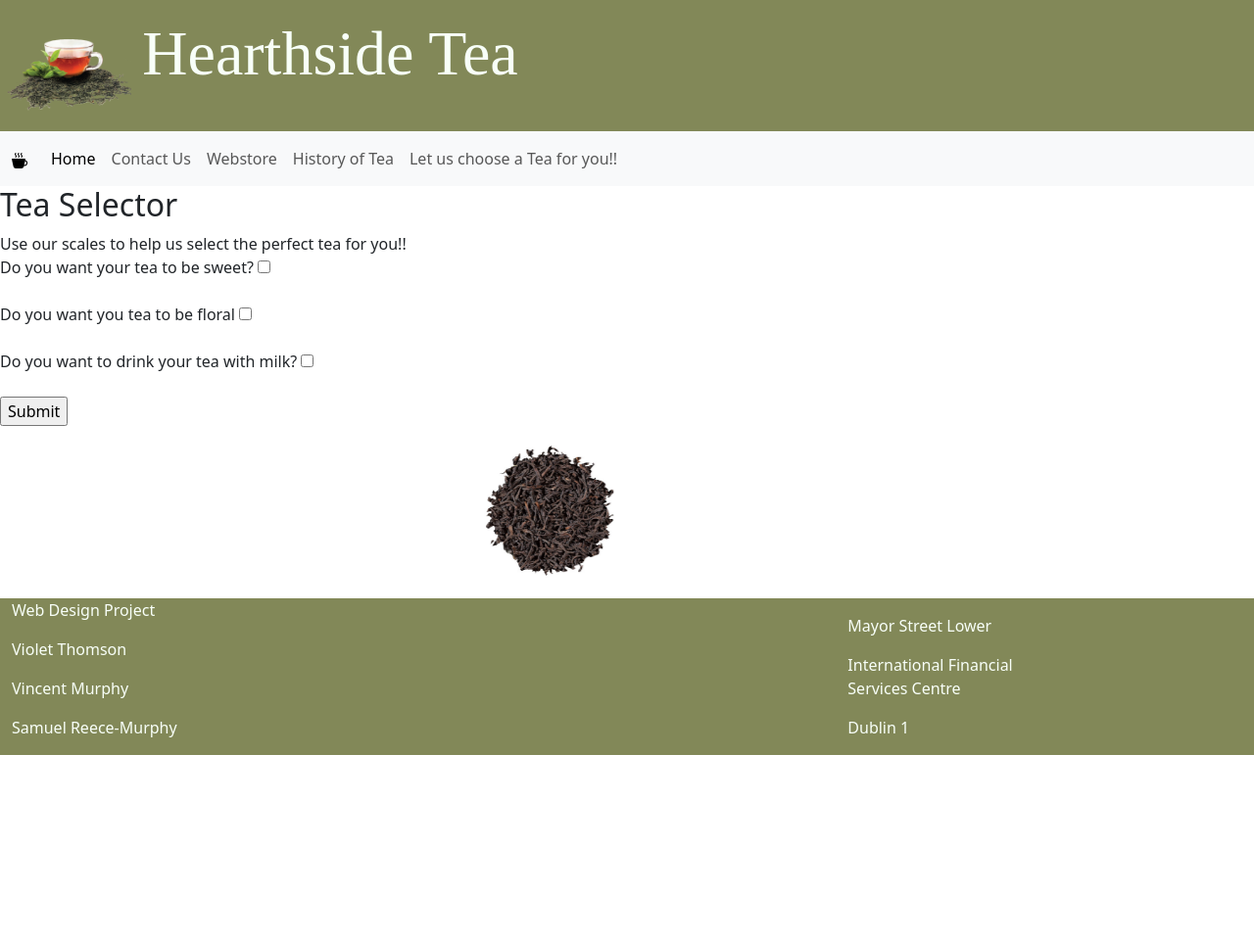
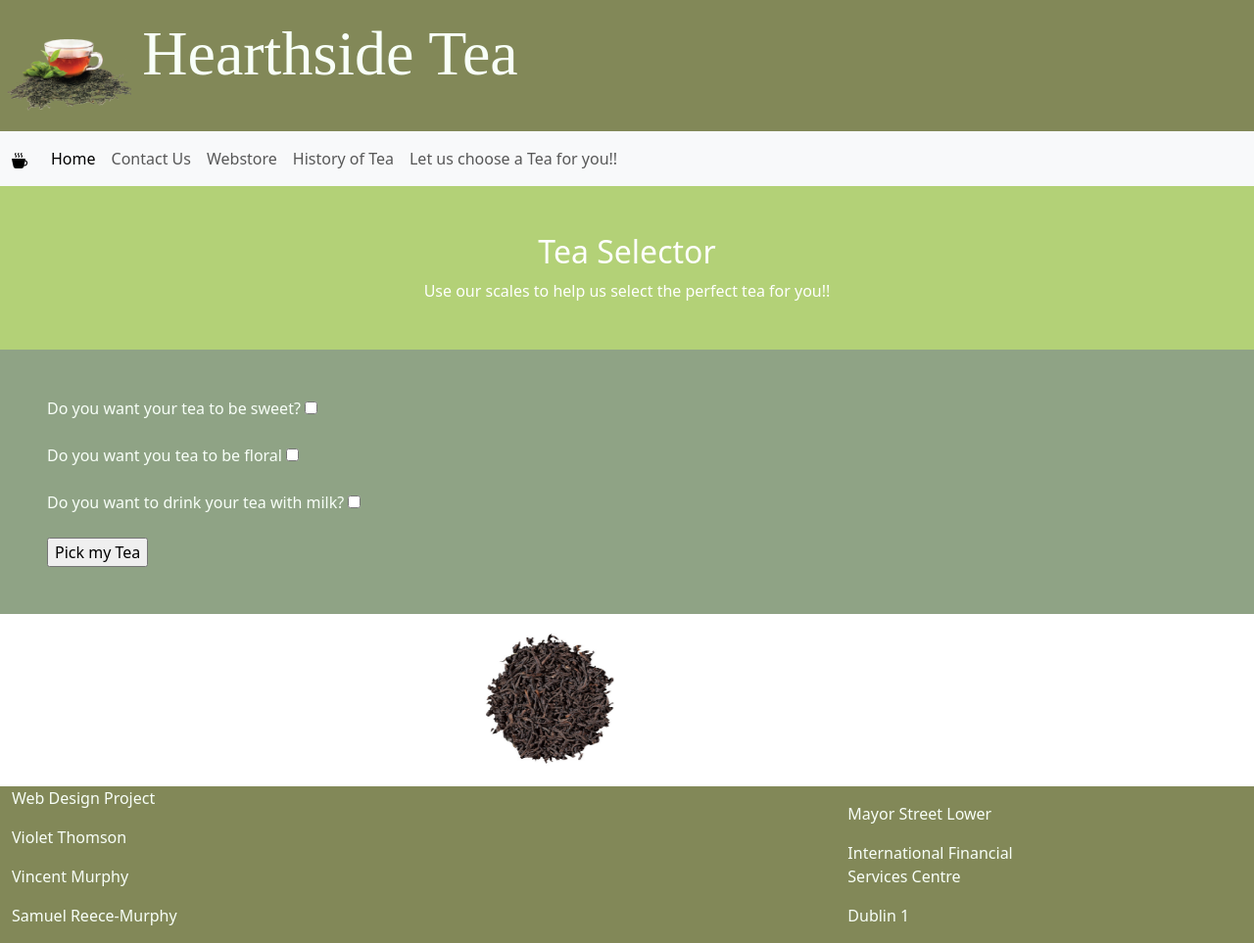
Before and after one commit to VibesT93/TeaHouse, a plain HTML site: page Quiz/index.html in a window 1280 px wide. Shown: the whole page at 98% size. Before the commit the page ends 800 px from the top, so only its background shows below. Drawn offline with nearby package versions, Linux system fonts and the light colour scheme; files that its build step writes are made by us from their sources; a web font is replaced by a local one.

Commit message:
Quizz CSS

```diff
--- a/Quiz/index.html
+++ b/Quiz/index.html
@@ -70,8 +70,8 @@
     </div>
   </div>
 </nav>
-<div class="flex-container" id="quiz-title">
-  <div class="col col-sm-8">
+<div class="flex-container" >
+  <div class="col col-sm-8" id="quiz-title">
     <h2>Tea Selector</h2>
     <p1>Use our scales to help us select the perfect tea for you!!</p1>
   </div>
@@ -96,7 +96,7 @@
 
       </br>
       </br>
-      <input type="submit" onclick="teaQuiz();return false"><br/>
+      <input type="submit" value="Pick my Tea" onclick="teaQuiz();return false"><br/>
 
 
     </form>
--- a/style.css
+++ b/style.css
@@ -131,9 +131,18 @@ h5 {
     margin-right: auto;
  }
 
-.quiz-title {
+#quiz-title {
+    text-align: center;
+    width: 100%;
+    background-color: #B3D177;
+    color: white;
+    padding: 3rem;
+}
+
+#quiz-form {
     align-items: center;
-    background-color: #B3D177;
+    width: 100%;
+    background-color:#8fa385;
     color: #F8FFF8;
-    justify-content: space-around;
+    padding: 3rem;
 }
```
